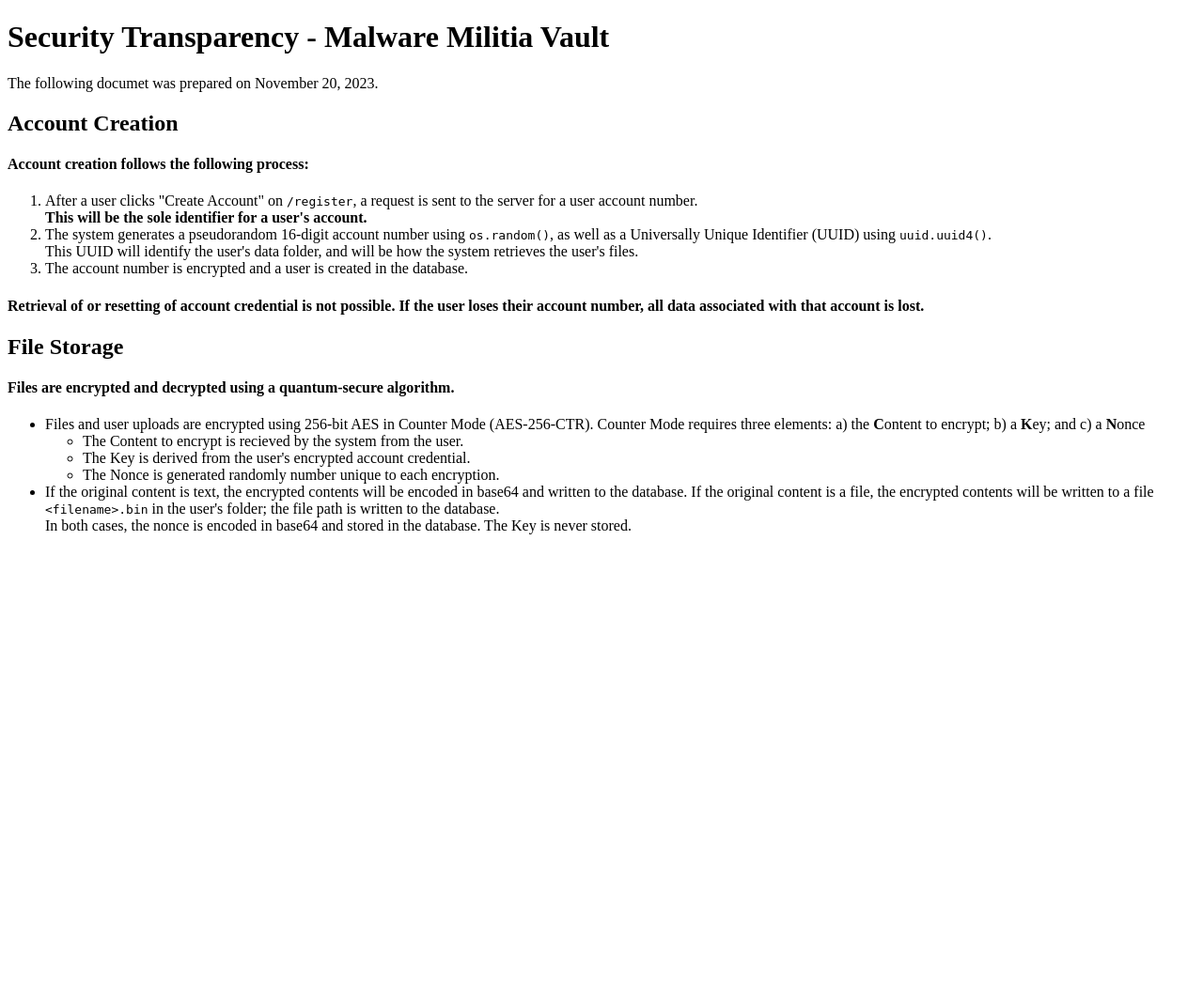
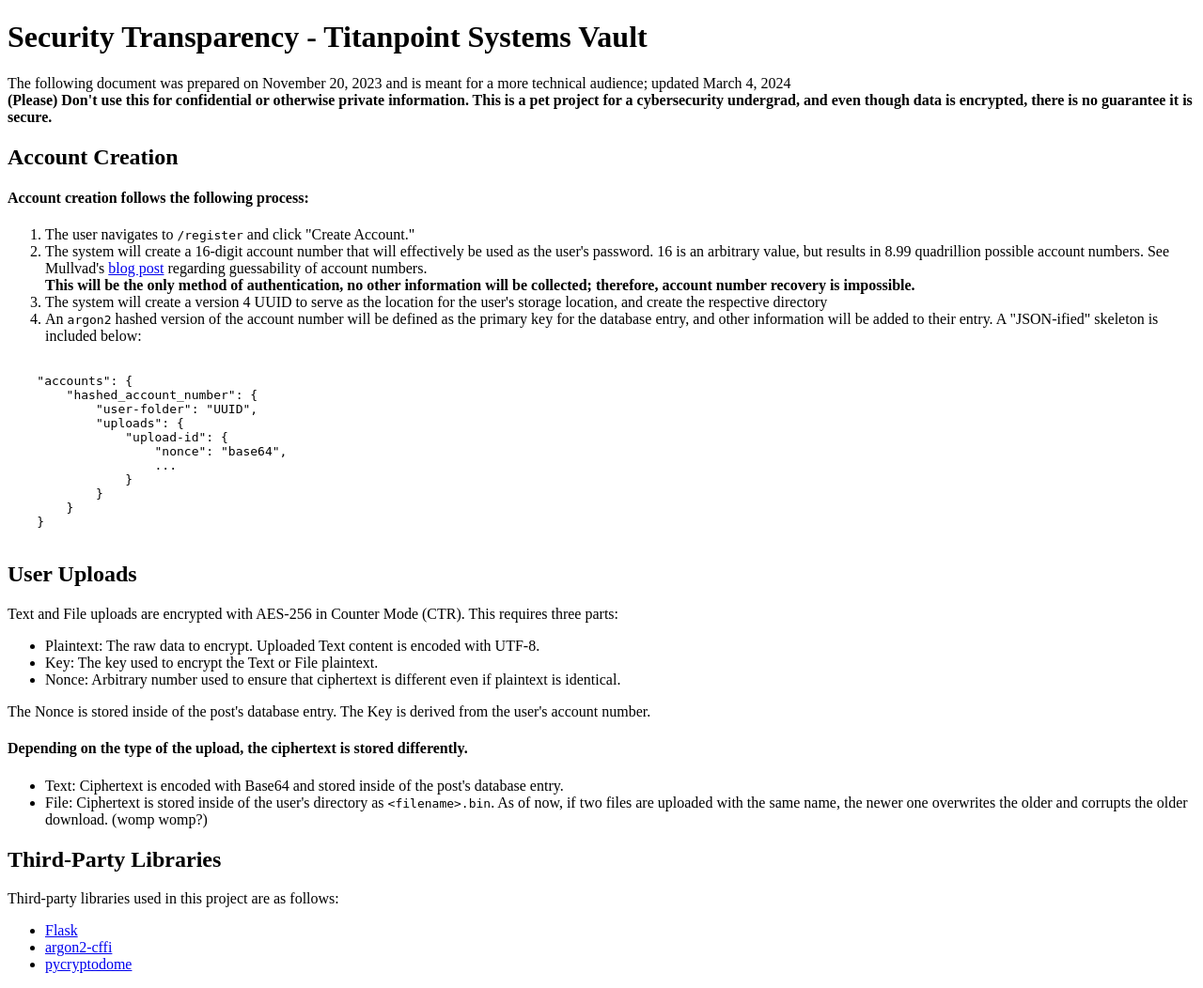
Before and after one commit to zeplulw/Vault, a Flask app: page /transparency in a window 1280 px wide. Shown: the whole page at 94% size. Before the commit the page ends 569 px from the top, so only its background shows below. Run offline with Flask 3, Linux system fonts and the light colour scheme.

Commit message:
style(main): make transparency report betterer

```diff
--- a/templates/transparency.html
+++ b/templates/transparency.html
@@ -7,29 +7,53 @@
     <title>Vault Transparency</title>
 </head>
 <body>
-    <h1>Security Transparency - Malware Militia Vault</h1>
-    <span>The following documet was prepared on November 20, 2023.</span>
+    <h1>Security Transparency - Titanpoint Systems Vault</h1>
+    <span>The following document was prepared on November 20, 2023 and is meant for a more technical audience; updated March 4, 2024</span><br>
+    <span><b>(Please) Don't use this for confidential or otherwise private information. This is a pet project for a cybersecurity undergrad, and even though data is encrypted, there is no guarantee it is secure.</b></span>
     <h2>Account Creation</h2>
     <h4>Account creation follows the following process:</h4>
     <ol>
-        <li>After a user clicks "Create Account" on <code>/register</code>, a request is sent to the server for a user account number.<br><b>This will be the sole identifier for a user's account.</b></li>
-        <li>The system generates a pseudorandom 16-digit account number using <code>os.random()</code>, as well as a Universally Unique Identifier (UUID) using <code>uuid.uuid4()</code>.<br>This UUID will identify the user's data folder, and will be how the system retrieves the user's files.</li>
-        <li>The account number is encrypted and a user is created in the database.</li>
+        <li>The user navigates to <code>/register</code> and click "Create Account."</li>
+        <li>The system will create a 16-digit account number that will effectively be used as the user's password. 16 is an arbitrary value, but results in 8.99 quadrillion possible account numbers. See Mullvad's <a href="https://mullvad.net/en/blog/2017/6/20/mullvads-account-numbers-get-longer-and-safer">blog post</a> regarding guessability of account numbers.<br><b>This will be the only method of authentication, no other information will be collected; therefore, account number recovery is impossible.</b></li>
+        <li>The system will create a version 4 UUID to serve as the location for the user's storage location, and create the respective directory</li>
+        <li>An <code>argon2</code> hashed version of the account number will be defined as the primary key for the database entry, and other information will be added to their entry. A "JSON-ified" skeleton is included below:</li>
     </ol>
-    <h4>Retrieval of or resetting of account credential is not possible. If the user loses their account number, all data associated with that account is lost.</h4>
+    <pre>
+        <code>
+    "accounts": {
+        "hashed_account_number": {
+            "user-folder": "UUID",
+            "uploads": {
+                "upload-id": {
+                    "nonce": "base64",
+                    ...
+                }
+            }
+        }
+    }</code>
+    </pre>
+    <h2>User Uploads</h2>
+    <span>Text and File uploads are encrypted with AES-256 in Counter Mode (CTR). This requires three parts:</span>
+    <ul>
+        <li>Plaintext: The raw data to encrypt. Uploaded Text content is encoded with UTF-8.</li>
+        <li>Key: The key used to encrypt the Text or File plaintext.</li>
+        <li>Nonce: Arbitrary number used to ensure that ciphertext is different even if plaintext is identical.</li>
+    </ul>
 
-    <h2>File Storage</h2>
-    <h4>Files are encrypted and decrypted using a quantum-secure algorithm.</h4>
+    The Nonce is stored inside of the post's database entry. The Key is derived from the user's account number.
+
+    <h4>Depending on the type of the upload, the ciphertext is stored differently.</h4>
     <ul>
-        <li>
-            Files and user uploads are encrypted using 256-bit AES in Counter Mode (AES-256-CTR). Counter Mode requires three elements: a) the <b>C</b>ontent to encrypt; b) a <b>K</b>ey; and c) a <b>N</b>once
-            <ul>
-                <li>The Content to encrypt is recieved by the system from the user.</li>
-                <li>The Key is derived from the user's encrypted account credential.</li>
-                <li>The Nonce is generated randomly number unique to each encryption.</li>
-            </ul>
-        </li>
-        <li> If the original content is text, the encrypted contents will be encoded in base64 and written to the database. If the original content is a file, the encrypted contents will be written to a file <code>&lt;filename&gt;.bin</code> in the user's folder; the file path is written to the database.<br>In both cases, the nonce is encoded in base64 and stored in the database. The Key is never stored.</li>
+        <li>Text: Ciphertext is encoded with Base64 and stored inside of the post's database entry.</li>
+        <li>File: Ciphertext is stored inside of the user's directory as <code>&lt;filename&gt;.bin</code>. As of now, if two files are uploaded with the same name, the newer one overwrites the older and corrupts the older download. (womp womp?)</li>
+    </ul>
+
+    <h2>Third-Party Libraries</h2>
+    <span>Third-party libraries used in this project are as follows:</span>
+    <ul>
+        <li><a href="https://flask.palletsprojects.com/en/3.0.x/">Flask</a></li>
+        <li><a href="https://github.com/hynek/argon2-cffi">argon2-cffi</a></li>
+        <li><a href="https://github.com/Legrandin/pycryptodome">pycryptodome</a></li>
     </ul>
 </body>
 </html>
```
